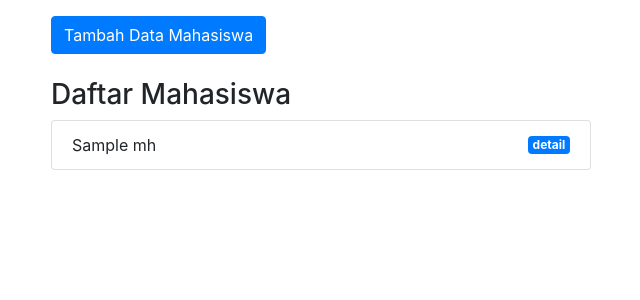
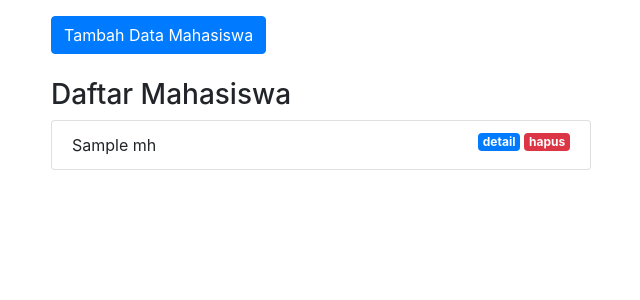
Before and after one commit to IchlasulAl/rekweb-tugas-3, a PHP site: the page made by phpmvc/app/views/mahasiswa/index.php in a window 1280 px wide. Shown: the part 56-356 px from the top of the page, without its empty margins (34-674 px from the left). Run offline with PHP 8.4, Linux system fonts and the light colour scheme; the template is opened without the code that fills it: most values are stand-ins (such as "Sample title", 1, 10 or a date in 2020); some libraries are stand-ins or nearby versions.

Commit message:
menambahkan fungsi delete data di mahasiswa

```diff
--- a/phpmvc/app/views/mahasiswa/index.php
+++ b/phpmvc/app/views/mahasiswa/index.php
@@ -20,10 +20,13 @@
             <h3>Daftar Mahasiswa</h3>
             <ul class="list-group">
                 <?php foreach($data['mhs'] as $mhs): ?>
-                        <li class="list-group-item d-flex justify-content-between align-items-center">
+                        <li class="list-group-item ">
                         <?= $mhs['nama'];?>
+
+                        <a href="<?= BASEURL;?>/mahasiswa/hapus/<?= $mhs['id']?>"
+                        class="badge badge-danger float-right ml-1" onclick="return confirm('yakin?');">hapus</a>
                         <a href="<?= BASEURL;?>/mahasiswa/detail/<?= $mhs['id']?>"
-                        class="badge badge-primary">detail</a>
+                        class="badge badge-primary float-right ml-1">detail</a>
                         </li>
                 <?php endforeach;?>
             </ul>
```
Also changed, not shown: phpmvc/app/controllers/Mahasiswa.php (+13 -0 lines), phpmvc/app/models/Mahasiswa_model.php (+11 -0 lines).
